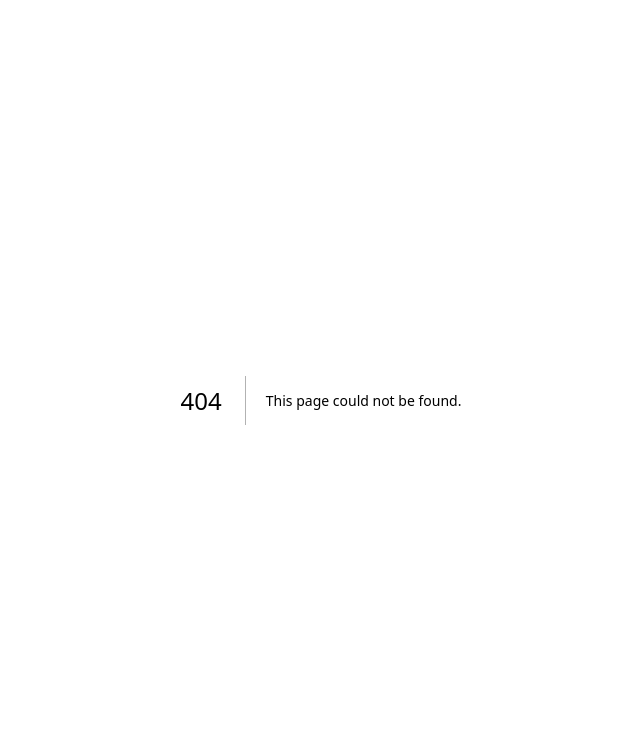
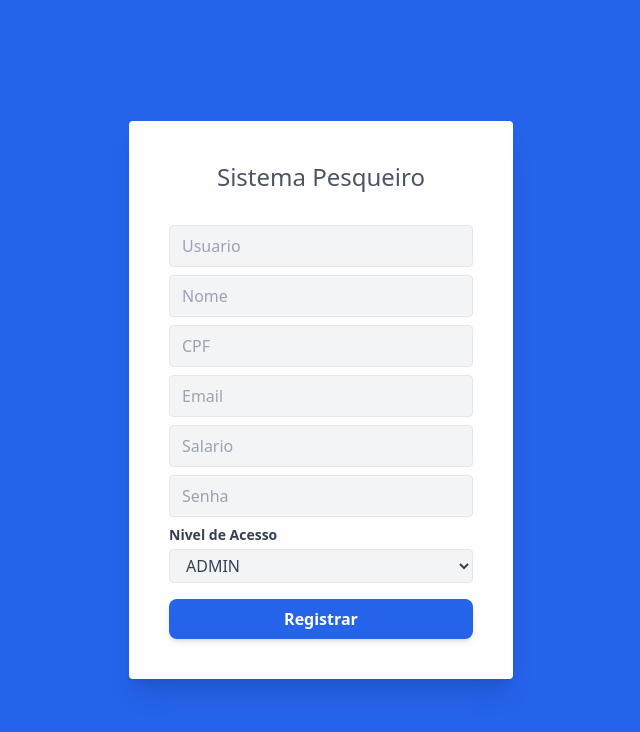
Before and after one commit to gr-Soares/pesqueiro_client, a Next.js app: page /register in a window 1280 px wide. Before the commit this address had no page. Shown: the top 732 px of the page, without its empty margins (319-959 px from the left). Built offline with nearby package versions, Linux system fonts and the light colour scheme.

Commit message:
registro

```diff
--- a/src/api/models/user.ts
+++ b/src/api/models/user.ts
@@ -7,5 +7,8 @@ export type Register = {
     username: string
     password: string
     email: string
-    name: string
+    nome: string
+    celular: string
+    salario:number
+    role:string
 }
--- /dev/null
+++ b/src/app/register/page.tsx
@@ -0,0 +1,10 @@
+import { RegisterForm } from "@/components/login";
+
+
+export default function Register() {
+    return (
+        <>
+            <RegisterForm />
+        </>
+    );
+}
--- a/src/components/login.tsx
+++ b/src/components/login.tsx
@@ -1,8 +1,8 @@
 "use client"
 
 import { SubmitHandler, useForm } from "react-hook-form"
-import { InputText } from "./form/input"
-import { Login } from "@/api/models/user"
+import { InputSelect, InputText } from "./form/input"
+import { Login, Register } from "@/api/models/user"
 import Link from "next/link"
 import { useRouter } from "next/navigation"
 import { login, retrieveToken } from "@/api/auth"
@@ -58,7 +58,7 @@ const LoginForm = () => {
                                 </button>
                             </div>
                             <div className="text-center">
-                                <Link href="#">
+                                <Link href="/register">
                                     <span className="right-0 inline-block text-sm font-light align-baseline text-500 hover:text-gray-800">
                                         Registrar funcionario
                                     </span>
@@ -75,3 +75,76 @@ const LoginForm = () => {
 
 
 export default LoginForm
+
+export const RegisterForm = () => {
+
+    const { register, handleSubmit } = useForm<Register>()
+
+    const router = useRouter();
+
+    const submit: SubmitHandler<Login> = async (inputs) => {
+        const req = await login(inputs)
+
+        const fetchUser = async () => {
+            const token = retrieveToken()
+            const req: api_request = {
+                method: "POST",
+                token: token ? token : undefined,
+                url: "/user"
+            };
+
+            const data: api_response = await api(req);
+            localStorage.setItem("user", JSON.stringify(data.data))
+        };
+
+
+        if (req) {
+            await fetchUser()
+            router.push("/dashboard")
+        }
+    }
+
+    return (
+        <>
+            <div className="w-full h-screen font-sans bg-cover bg-landscape bg-blue-600">
+                <div className="container flex items-center justify-center flex-1 h-full mx-auto">
+                    <div className="w-full max-w-lg">
+                        <div className="leading-loose">
+                            <form className="max-w-sm p-10 m-auto rounded shadow-xl bg-white" onSubmit={handleSubmit(submit)}>
+                                <p className="mb-8 text-2xl font-light text-center text-gray-600">
+                                    Sistema Pesqueiro
+                                </p>
+                                <div className="mb-2">
+                                    <InputText register={register} inputType="text" title="" placeholder="Usuario" name="username" />
+                                </div>
+                                <div className="mb-2">
+                                    <InputText register={register} inputType="text" title="" placeholder="Nome" name="nome" />
+                                </div>
+                                <div className="mb-2">
+                                    <InputText register={register} inputType="text" title="" placeholder="CPF" name="cpf" />
+                                </div>
+                                <div className="mb-2">
+                                    <InputText register={register} inputType="text" title="" placeholder="Email" name="email" />
+                                </div>
+                                <div className="mb-2">
+                                    <InputText register={register} inputType="text" title="" placeholder="Salario" name="salario" />
+                                </div>
+                                <div className="mb-2">
+                                    <InputText register={register} inputType="password" title="" placeholder="Senha" name="senha" />
+                                </div>
+                                <div className="mb-2">
+                                    <InputSelect register={register} options={["ADMIN", "USER"]} name={"role"} title="Nivel de Acesso" />
+                                </div>
+                                <div className="flex items-center justify-between mt-4">
+                                    <button type="submit" className="py-2 px-4  bg-blue-600 hover:bg-blue-700 focus:ring-indigo-500 focus:ring-offset-indigo-200 text-white w-full transition ease-in duration-200 text-center text-base font-semibold shadow-md focus:outline-none focus:ring-2 focus:ring-offset-2  rounded-lg ">
+                                        Registrar
+                                    </button>
+                                </div>
+                            </form>
+                        </div>
+                    </div>
+                </div>
+            </div>
+        </>
+    )
+}
```
